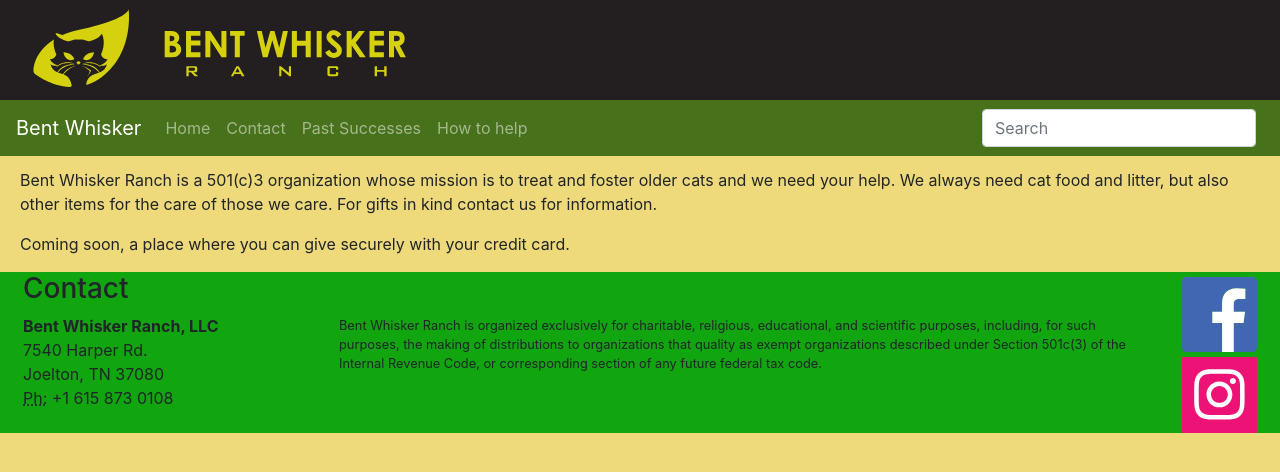
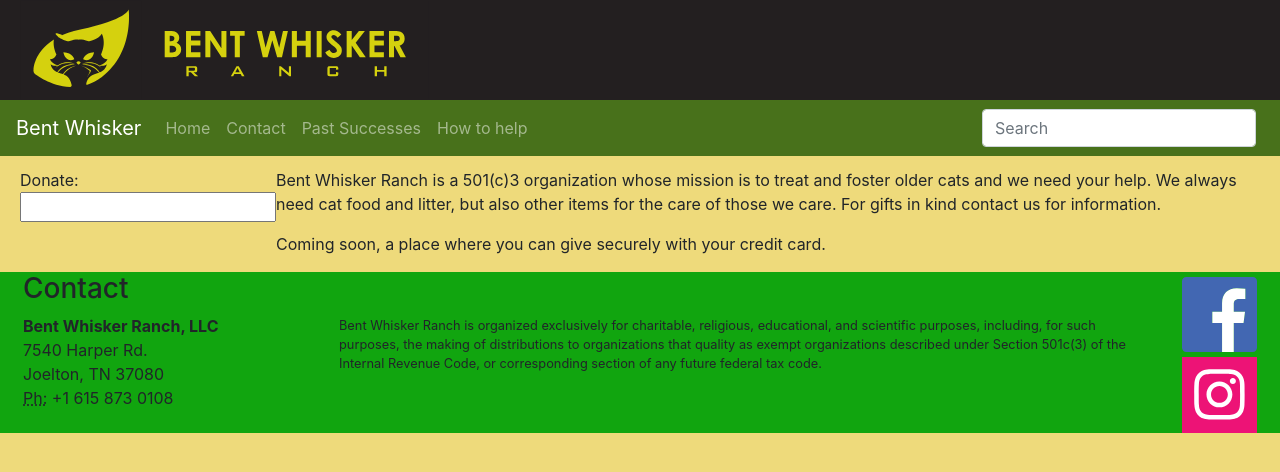
Before and after one commit to sam452/bw, an Angular app: page /donate in a window 1280 px wide. Shown: the top 472 px of the page. Built offline with nearby package versions, Linux system fonts and the light colour scheme.

Commit message:
failed attempt at stripe checkout

```diff
--- a/package.json
+++ b/package.json
@@ -32,9 +32,10 @@
     "@angular/cli": "~7.3.8",
     "@angular/compiler-cli": "~7.2.0",
     "@angular/language-service": "~7.2.0",
-    "@types/node": "~8.9.4",
     "@types/jasmine": "~2.8.8",
     "@types/jasminewd2": "~2.0.3",
+    "@types/jquery": "^3.3.29",
+    "@types/node": "~8.9.4",
     "codelyzer": "~4.5.0",
     "jasmine-core": "~2.99.1",
     "jasmine-spec-reporter": "~4.2.1",
--- a/src/app/app.component.ts
+++ b/src/app/app.component.ts
@@ -7,4 +7,5 @@
 })
 export class AppComponent {
   title = 'Bent Whisker Ranch';
+
 }
--- a/src/app/app.module.ts
+++ b/src/app/app.module.ts
@@ -11,6 +11,8 @@
 import { SuccessComponent } from './success/success.component';
 import { DonateComponent } from './donate/donate.component';
 import { SidebarComponent } from './sidebar/sidebar.component';
+import { ReactiveFormsModule } from '@angular/forms';
+import { FormsModule } from '@angular/forms';
 
 @NgModule({
   declarations: [
@@ -26,7 +28,9 @@
   ],
   imports: [
     BrowserModule,
-    AppRoutingModule
+    AppRoutingModule,
+    FormsModule,
+    ReactiveFormsModule
   ],
   providers: [],
   bootstrap: [AppComponent]
--- a/src/app/donate/donate.component.html
+++ b/src/app/donate/donate.component.html
@@ -1,4 +1,10 @@
 <div class="d-flex flex-row main-container">
+  <div class="flex-sm-column mr-auto">
+    <label>
+      Donate:
+      <input type="text" [formControl] = 'donation'>
+    </label>
+  </div>
   <div class="flex-sm-column mr-auto">
     <p>Bent Whisker Ranch is a 501(c)3 organization whose mission is to treat and foster older cats and we need your help. We always need cat food and litter, but also other items for the care of those we care. For gifts in kind contact us for information.</p>
     <p>Coming soon, a place where you can give securely with your credit card.</p>
--- a/src/app/donate/donate.component.ts
+++ b/src/app/donate/donate.component.ts
@@ -1,15 +1,13 @@
-import { Component, OnInit } from '@angular/core';
+import { Component } from '@angular/core';
+import { FormControl } from '@angular/forms';
 
 @Component({
   selector: 'app-donate',
   templateUrl: './donate.component.html',
   styleUrls: ['./donate.component.scss']
 })
-export class DonateComponent implements OnInit {
+export class DonateComponent  {
 
-  constructor() { }
-
-  ngOnInit() {
-  }
+  donation = new FormControl('');
 
 }
```
Also changed, not shown: 1 other file (tests, documents, lock files or other folders).
